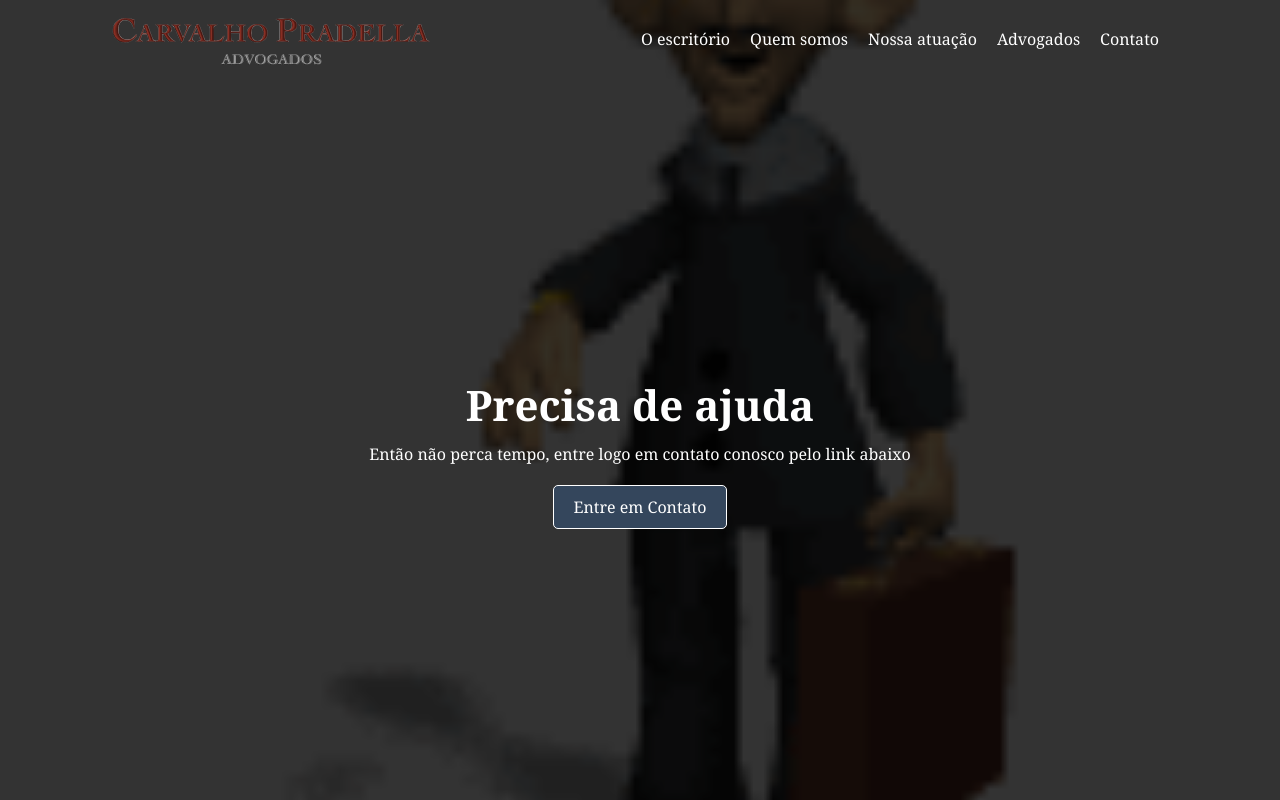
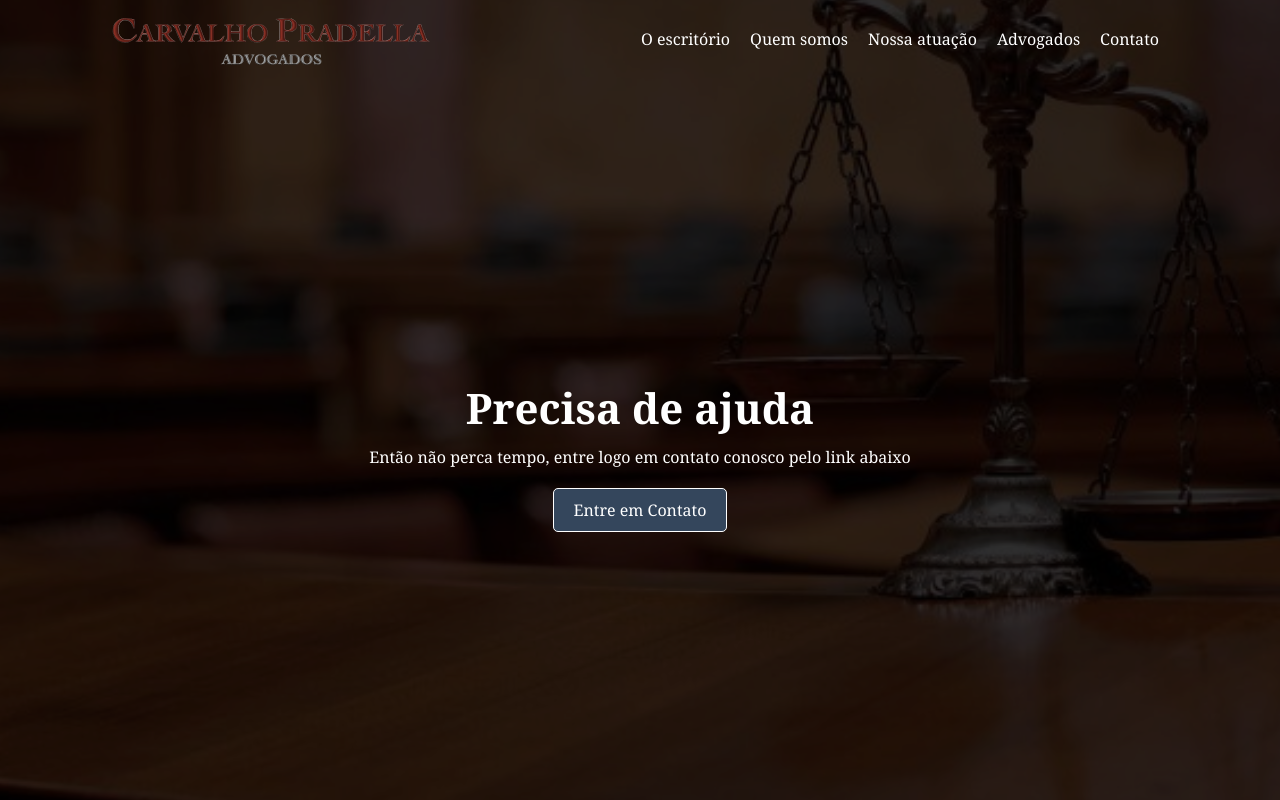
Before and after one commit to ProblemaTheu/advogado, a website: page index.html in a window 1280 px wide. Shown: the top 800 px of the page. Drawn offline with nearby package versions, Linux system fonts and the light colour scheme; a web font is replaced by a local one.

Commit message:
creating a background photo swiper

```diff
--- a/css/style.css
+++ b/css/style.css
@@ -568,3 +568,29 @@ footer {
         opacity: 1;
     }
 }
+
+.image-slider {
+    width: 100vw;
+    height: 800px;
+    overflow: hidden;
+    filter: brightness(90%);
+    position: absolute;
+    z-index: auto;
+    top: 0;
+    left: 0;
+    object-fit: cover;
+}
+
+.image-slider img {
+    width: 100%;
+    height: 100%;
+    object-fit: cover;
+    position: absolute;
+    opacity: 0;
+    transition: opacity 1s ease, transform 1s ease;
+}
+
+.image-slider img.active {
+    opacity: 1;
+    transform: scale(1.1); /* ou outro valor que preferir para a expansão */
+}
--- a/index.html
+++ b/index.html
@@ -16,6 +16,9 @@
 
     <link rel="stylesheet" href="https://cdnjs.cloudflare.com/ajax/libs/font-awesome/5.15.1/css/all.min.css"
         integrity="sha384-qTqRVvDl9hvMKnDh8t9tFSM8+NJHAHR8o5N5t2b9Q5cP7Tq+9aX6M6DUXdM1dK8r" crossorigin="anonymous">
+
+
+        <script defer src="..\script\swiper_bg.js"></script>
 
 </head>
 
@@ -43,14 +46,18 @@
         </ul>
     </header>
 
-    <main class="main">
-        <img src="..\src\JkjJ.gif" alt="" class="img_bg">
+    <section class="main">
+        <div class="image-slider">
+            <img class="img_bg active" src="../src/image1.jpg" alt="">
+            <img class="img_bg" src="../src/image2.jpg" alt="">
+            <img class="img_bg" src="../src/image3.jpg" alt="">
+        </div>
         <div class="center_text">
             <h1 class="title_text">Precisa de ajuda</h1>
             <p class="title_p">Então não perca tempo, entre logo em contato conosco pelo link abaixo</p>
             <a href="seu-link-aqui" class="btn_contact">Entre em Contato</a>
         </div>
-    </main>
+    </section>
 
     <section class="about_us">
         <h2>QUEM SOMOS</h2>
--- /dev/null
+++ b/script/swiper_bg.js
@@ -0,0 +1,12 @@
+document.addEventListener("DOMContentLoaded", function () {
+    const images = document.querySelectorAll(".image-slider img");
+    let currentImage = 0;
+
+    function changeImage() {
+        images[currentImage].classList.remove("active");
+        currentImage = (currentImage + 1) % images.length;
+        images[currentImage].classList.add("active");
+    }
+
+    setInterval(changeImage, 5000);
+});
```
Also changed, not shown: src/image1.jpg (added), src/image2.jpg (added), src/image3.jpg (added).
